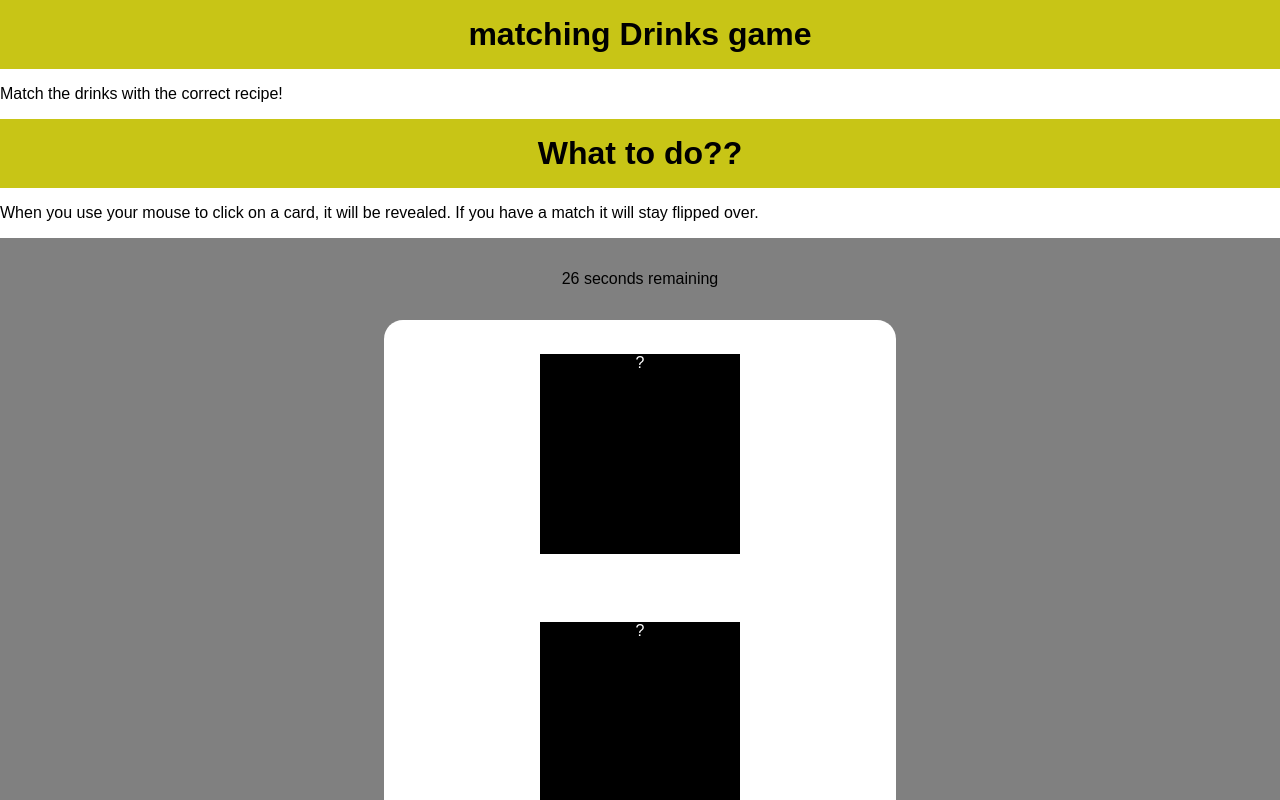
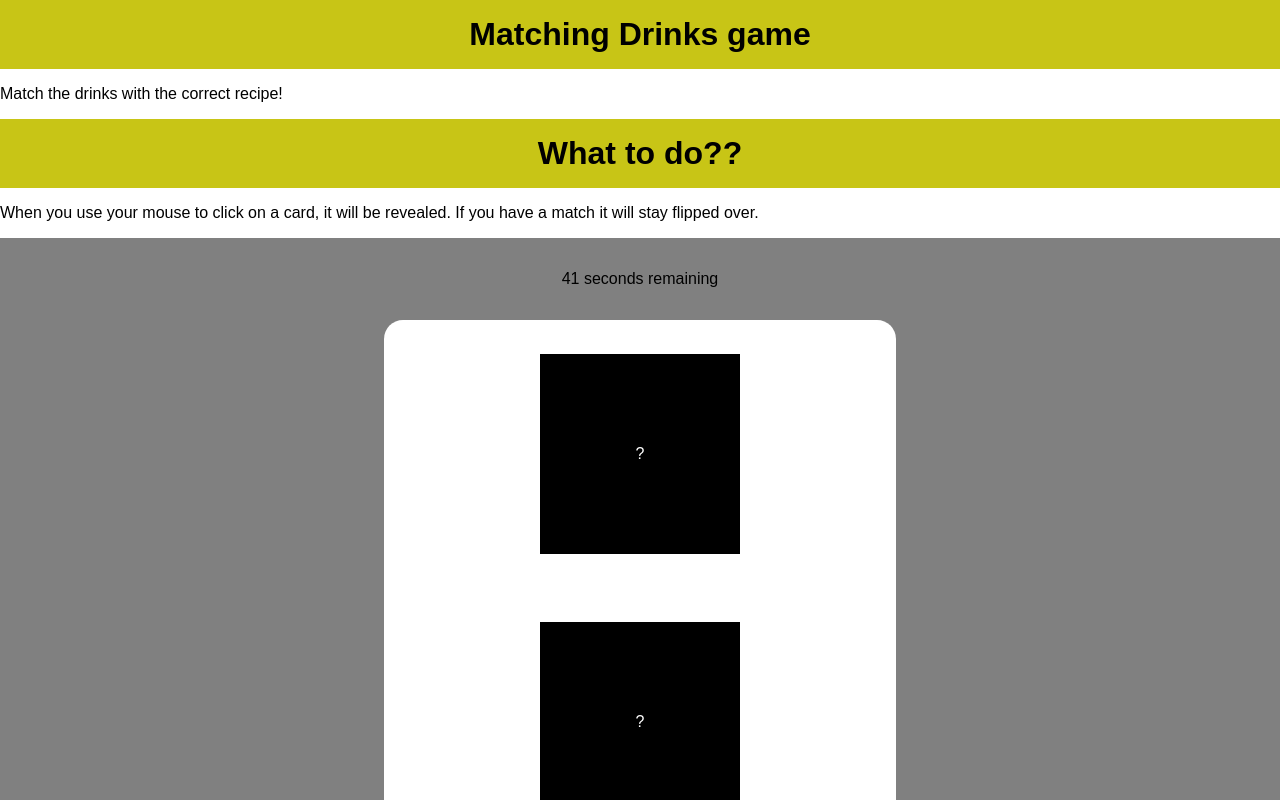
Before and after one commit to BenStru28/Matching-Drinks-Game, a plain HTML site: page index.html in a window 1280 px wide. Shown: the top 800 px of the page. Drawn offline with Linux system fonts and the light colour scheme.

Commit message:
Fix css of card text

```diff
--- a/app.js
+++ b/app.js
@@ -18,12 +18,12 @@ function randomizeArray(arr) {
     .sort((a, b) => a.sort - b.sort)
     .map(({ value }) => value);
 }
-var timeLeft = 30;
+var timeLeft = 45;
 var timerelem = document.getElementById("timer");
 function countdown() {
   if (timeLeft === -1) {
     clearTimeout(timerId);
-    resetBoardEvent();
+    document.getElementById("timer").innerHTML = "Loser! You Stink!";
   } else {
     timerelem.innerHTML = timeLeft + " seconds remaining";
     timeLeft--;
@@ -36,6 +36,7 @@ function resetBoardEvent() {
   selected = "";
   clearTimeout(timerId);
   timerId = setInterval(countdown, 1000);
+  document.getElementById("timer").innerHTML;
   createCards();
 }
 
--- a/index.html
+++ b/index.html
@@ -9,7 +9,7 @@
     <script src="script.js"></script>
   </head>
   <body>
-    <h1>matching Drinks game</h1>
+    <h1>Matching Drinks game</h1>
     <p>Match the drinks with the correct recipe!</p>
 
     <main>
--- a/style.css
+++ b/style.css
@@ -40,6 +40,8 @@ body {
   cursor: crosshair;
   border-radius: 10px;
   border: white solid 10px;
+  display: flex;
+  justify-content: center;
 }
 
 .matched_card {
```
